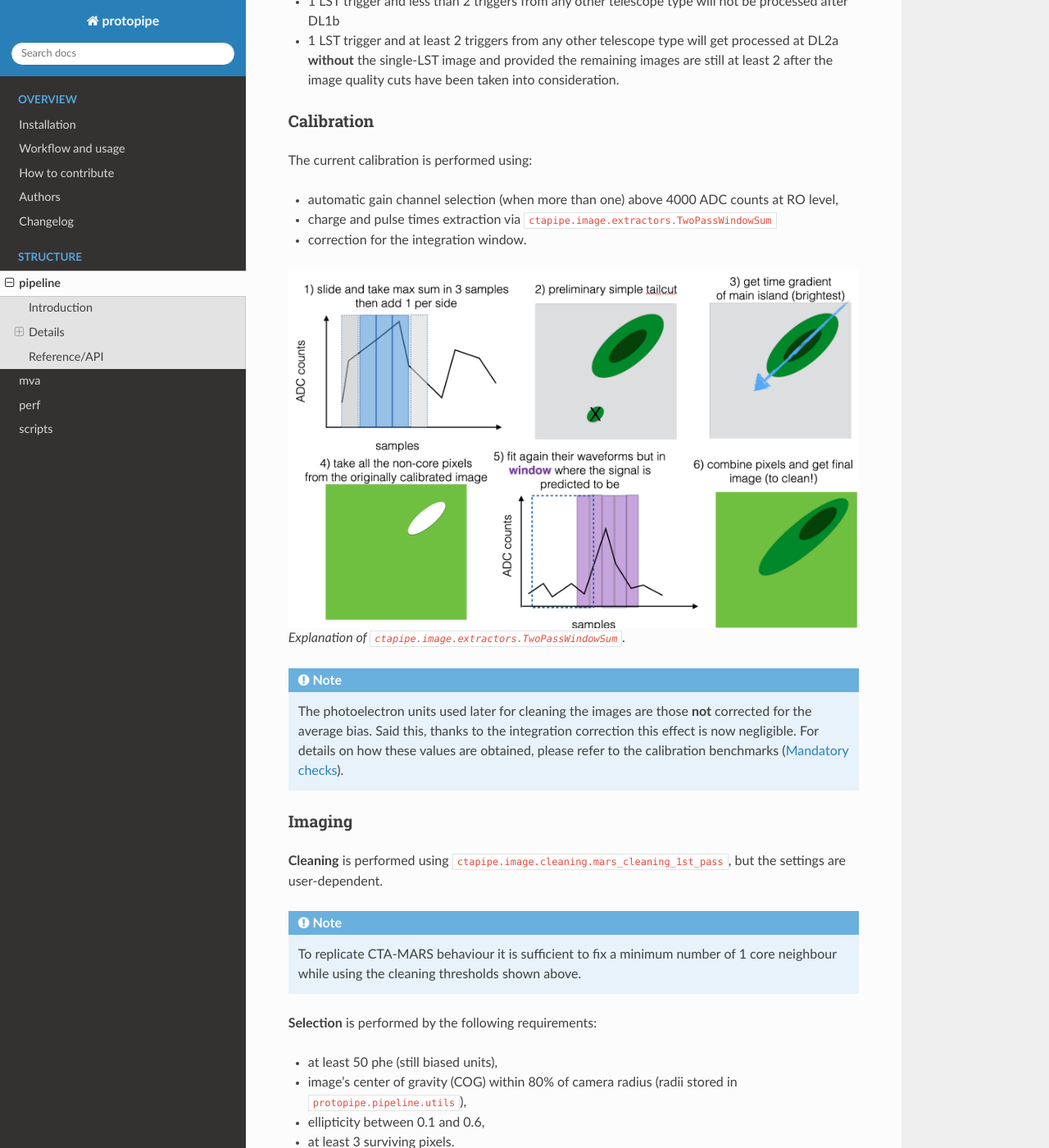
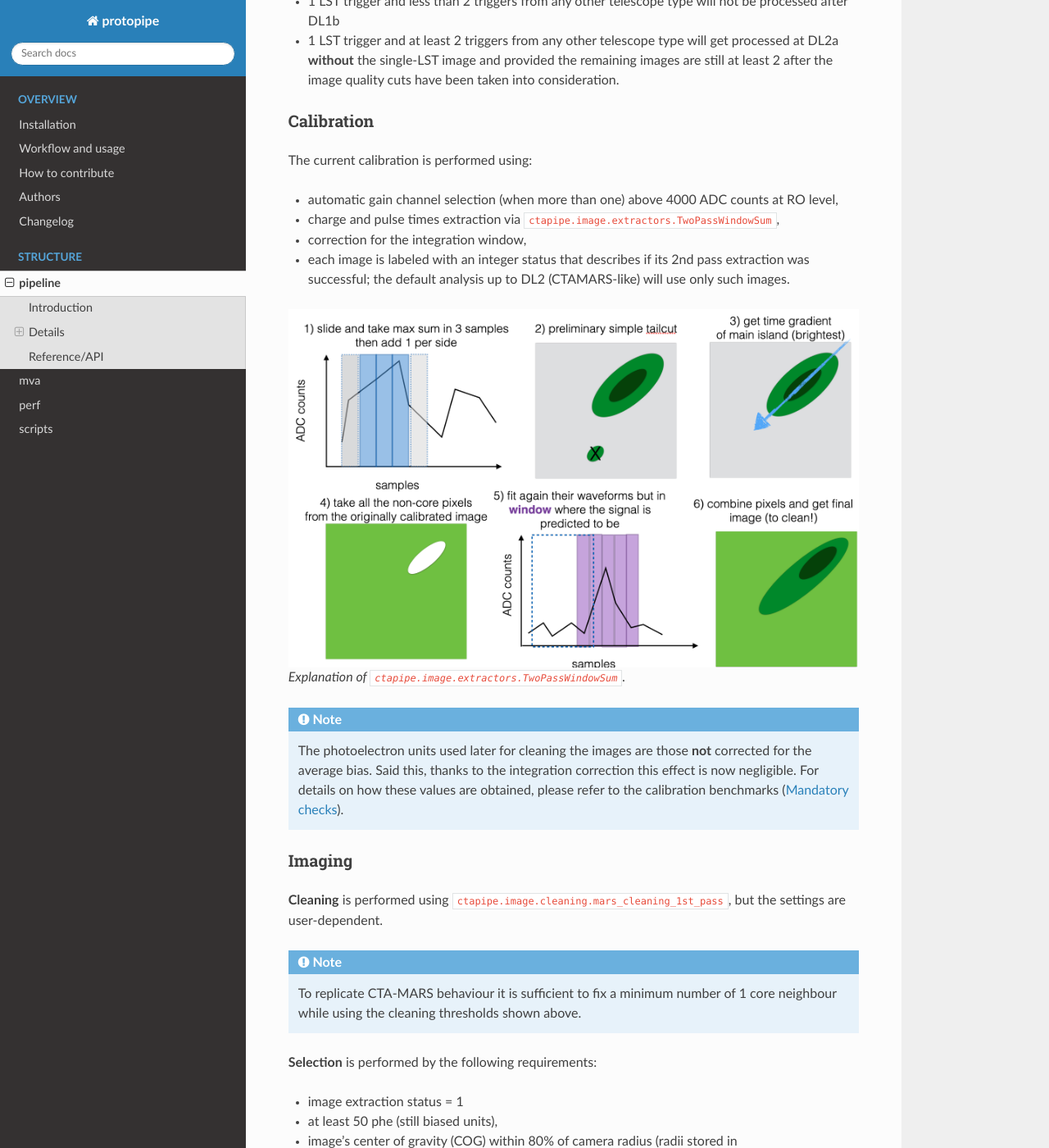
Before and after one commit to cta-observatory/protopipe, a Sphinx documentation site: the page built from docs/pipeline/index.rst, in a window 1280 px wide and 1400 px high, scrolled down 1041 px. Shown: the whole window at 82% size. Built offline with Sphinx 7.4.7 and the Read the Docs theme 2.0.0, drawn with Linux system fonts in a browser that asks for light colours; pages that are not in the unit, such as notebooks, are missing from menus; the version number could not be read and is left out.

Commit message:
Update documentation

```diff
--- a/docs/pipeline/index.rst
+++ b/docs/pipeline/index.rst
@@ -57,8 +57,10 @@ Calibration
 The current calibration is performed using:
 
 * automatic gain channel selection (when more than one) above 4000 ADC counts at RO level,
-* charge and pulse times extraction via ``ctapipe.image.extractors.TwoPassWindowSum``
-* correction for the integration window.
+* charge and pulse times extraction via ``ctapipe.image.extractors.TwoPassWindowSum``,
+* correction for the integration window,
+* each image is labeled with an integer status that describes if its 2nd pass extraction
+  was successful; the default analysis up to DL2 (CTAMARS-like) will use only such images.
 
 .. figure:: ./double-pass-image-extraction.png
   :width: 800
@@ -86,6 +88,7 @@ but the settings are user-dependent.
 
 **Selection** is performed by the following requirements:
 
+* image extraction status = 1
 * at least 50 phe (still biased units),
 * image's center of gravity (COG) within 80% of camera radius (radii stored in ``protopipe.pipeline.utils``),
 * ellipticity between 0.1 and 0.6,
```
